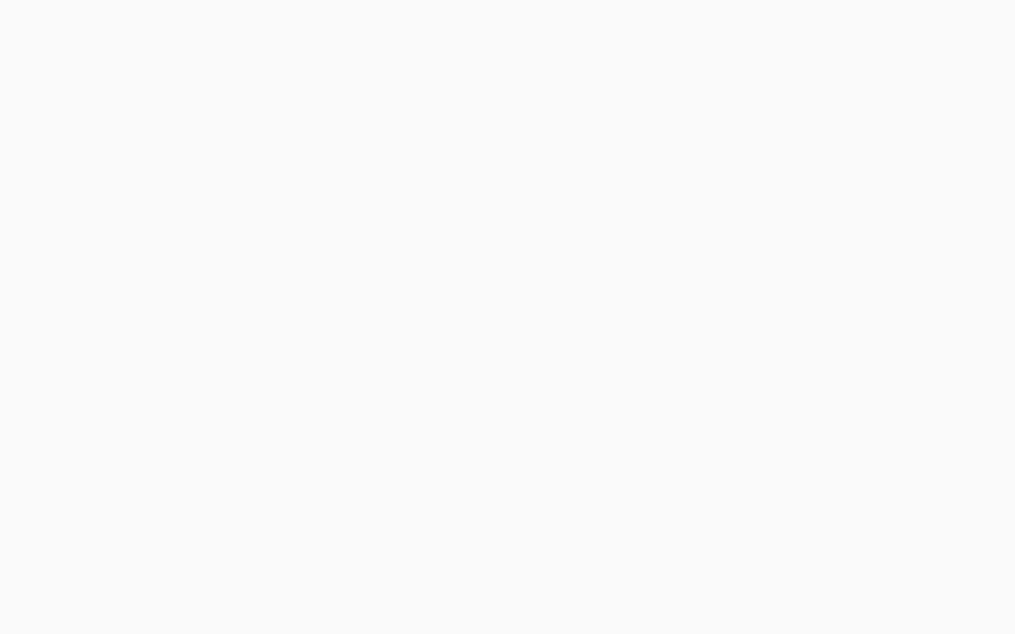
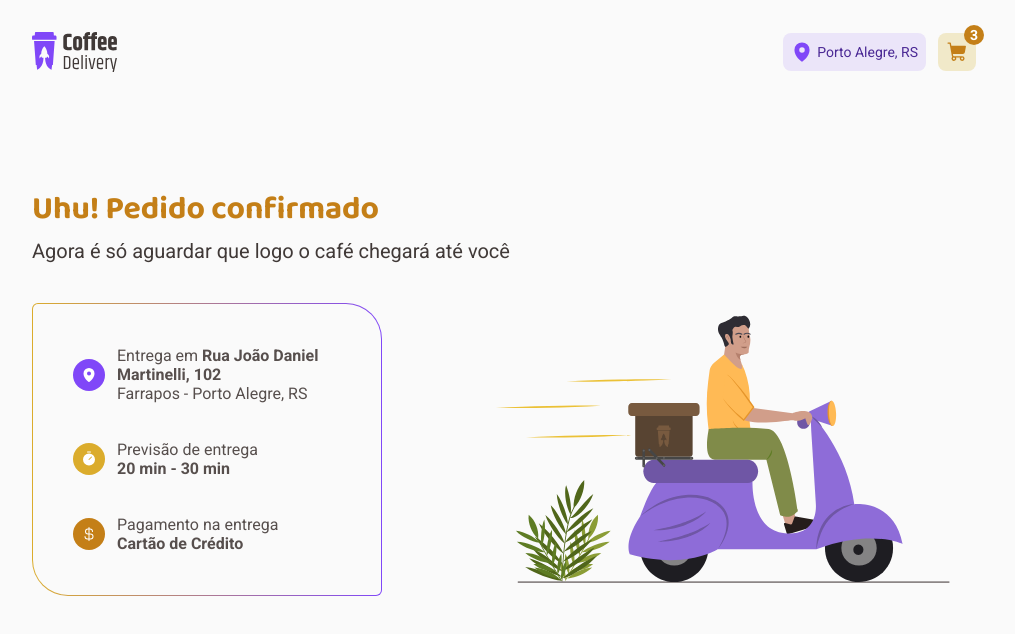
Before and after one commit to lucas-ssv/coffee-delivery-challenge, a React (Vite) app: page /success in a window 1280 px wide. Before the commit this address had no page. Shown: the top 634 px of the page, without its empty margins (136-1151 px from the left). Built offline with nearby package versions, Linux system fonts and the light colour scheme.

Commit message:
feat: add success page

```diff
--- /dev/null
+++ b/src/pages/Success/index.tsx
@@ -0,0 +1,52 @@
+import { CurrencyDollar, MapPin, Timer } from "@phosphor-icons/react";
+import { Header } from "../../components/Header";
+import { Icon, SuccessContainer } from "./styles";
+import successImage from '../../assets/success.svg'
+
+export function Success() {
+  return (
+    <SuccessContainer>
+      <Header />
+      <h1 className="title">Uhu! Pedido confirmado</h1>
+      <p className="subtitle">Agora é só aguardar que logo o café chegará até você</p>
+      <div className="order-container">
+        <div className="order-info-container">
+          <div className="order-info">
+            <Icon variant="purple">
+              <MapPin color="white" weight="fill" />
+            </Icon>
+            <div className="order-description">
+              <p>
+                Entrega em <strong>Rua João Daniel Martinelli, 102</strong>
+              </p>
+              <p>Farrapos - Porto Alegre, RS</p>
+            </div>
+          </div>
+          <div className="order-info">
+            <Icon variant="yellow">
+              <Timer color="white" weight="fill" />
+            </Icon>
+            <div className="order-description">
+              <p>
+                Previsão de entrega
+              </p>
+              <strong>20 min - 30 min</strong>
+            </div>
+          </div>
+          <div className="order-info">
+            <Icon variant="yellow-dark">
+              <CurrencyDollar color="white" />
+            </Icon>
+            <div className="order-description">
+              <p>
+                Pagamento na entrega
+              </p>
+              <strong>Cartão de Crédito</strong>
+            </div>
+          </div>
+        </div>
+        <img src={successImage} alt="uma pessoa sentada em uma moto de cor roxa simulando o processo de entrega" />
+      </div>
+    </SuccessContainer>
+  )
+}
--- /dev/null
+++ b/src/pages/Success/styles.ts
@@ -0,0 +1,68 @@
+import styled from "styled-components";
+
+export const SuccessContainer = styled.main`
+  .title {
+    font-family: 'Baloo 2', sans-serif;
+    font-size: ${props => props.theme.fonts["baloo-2"]["title-l"]}px;
+    color: ${props => props.theme.colors["yellow-dark"]};
+    margin-top: 5rem;
+  }
+
+  .subtitle {
+    font-size: ${props => props.theme.fonts.roboto["text-l"]}px;
+    color: ${props => props.theme.colors["base-subtitle"]};
+    margin-top: 0.25rem;
+  }
+
+  .order-container {
+    display: grid;
+    grid-template-columns: 1fr 1fr;
+    gap: 6.375rem;
+    margin-top: 2.5rem;
+
+    .order-info-container {
+      background: linear-gradient(#FAFAFA, #FAFAFA) padding-box, linear-gradient(to right, #DBAC2C 0%, #8047F8 100%) border-box;
+      border-radius: 6px 36px 6px 36px;
+      border: 1px solid transparent;
+      padding: 2.5rem;
+
+      display: grid;
+      gap: 2rem;
+
+      .order-info {
+        display: flex;
+        align-items: center;
+        gap: 0.75rem;
+
+        .order-icon {
+          background: ${props => props.theme.colors.purple};
+          border-radius: 9999px;
+          padding: 0.5rem;
+
+          display: flex;
+          align-items: center;
+          justify-content: center;
+        }
+
+        p, strong {
+          font-size: ${props => props.theme.fonts.roboto["text-m"]}px;
+          color: ${props => props.theme.colors["base-text"]};
+        }
+      }
+    }
+  }
+`
+
+interface IconProps {
+  variant: 'purple' | 'yellow' | 'yellow-dark'
+}
+
+export const Icon = styled.main<IconProps>`
+  background: ${props => props.theme.colors[props.variant]};
+  border-radius: 9999px;
+  padding: 0.5rem;
+
+  display: flex;
+  align-items: center;
+  justify-content: center;
+`
--- a/src/routes/app.routes.tsx
+++ b/src/routes/app.routes.tsx
@@ -1,12 +1,14 @@
 import { Route, Routes } from "react-router-dom";
 import { Home } from "../pages/Home";
 import { Checkout } from "../pages/Checkout";
+import { Success } from "../pages/Success";
 
 export function AppRoutes() {
   return (
     <Routes>
       <Route path="/" element={<Home />} />
       <Route path="/checkout" element={<Checkout />} />
+      <Route path="/success" element={<Success />} />
     </Routes>
   )
 }
```
Also changed, not shown: src/assets/success.svg (added).
